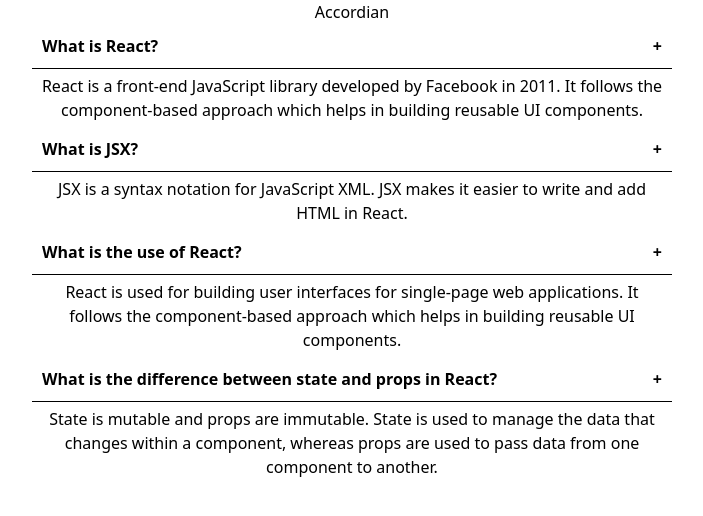
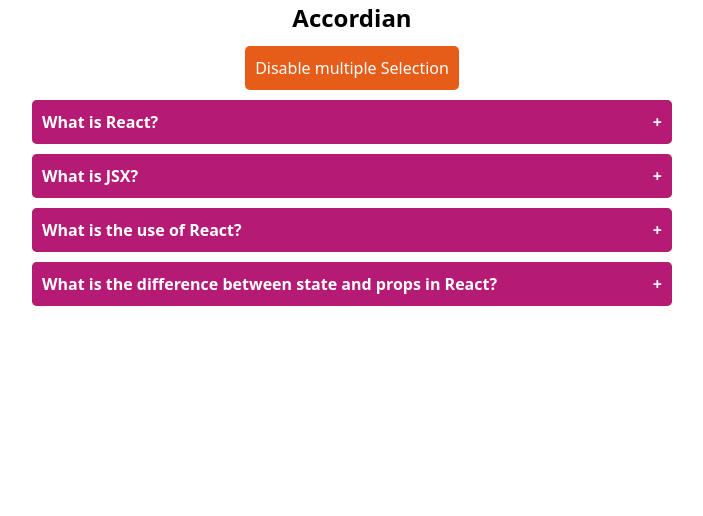
Before and after one commit to riefqialviansyah/case-component-react, a React (Vite) app: page / in a window 1280 px wide. Shown: the top 516 px of the page, without its empty margins (288-991 px from the left). Built offline with nearby package versions, Linux system fonts and the light colour scheme.

Commit message:
accordian component

```diff
--- a/src/components/accordian/accordian.jsx
+++ b/src/components/accordian/accordian.jsx
@@ -4,25 +4,87 @@
 
 export default function Accordian() {
   const [selected, setSelected] = useState(null);
+  const [arrSelected, setArrSelected] = useState([]); // for multiple selection
+  const [isMultiple, setIsMultiple] = useState(false); // for multiple selection
 
+  function handlerSingleSelection(id) {
+    if (selected === id) {
+      setSelected(null);
+    } else {
+      setSelected(id);
+    }
+  }
+
+  function handlerMultipleSelection(id) {
+    let cpyArrSelected = [...arrSelected];
+    const idxOfCurrentId = cpyArrSelected.indexOf(id);
+
+    if (idxOfCurrentId === -1) {
+      cpyArrSelected.push(id);
+    } else {
+      cpyArrSelected.splice(idxOfCurrentId, 1);
+    }
+
+    setArrSelected(cpyArrSelected);
+  }
+  console.log(selected, arrSelected, isMultiple);
   return (
     <>
       <div className="content">
         <h1 className="header">Accordian</h1>
-        {data &&
+        {isMultiple ? (
+          <>
+            <div
+              onClick={() => {
+                setIsMultiple(false);
+                setArrSelected([]);
+              }}
+              className="btn"
+            >
+              Allow Multiple Selection
+            </div>
+          </>
+        ) : (
+          <>
+            <div
+              onClick={() => {
+                setIsMultiple(true);
+                setSelected(null);
+              }}
+              className="btn"
+            >
+              Disable multiple Selection
+            </div>
+          </>
+        )}
+        {data && data.length > 0 ? (
           data.map((item) => {
             return (
               <div key={item.id} className="box-content">
-                <div className="box-question">
-                  <h3>{item.question}</h3>
+                <div
+                  onClick={() => {
+                    if (isMultiple) {
+                      handlerMultipleSelection(item.id);
+                    } else {
+                      handlerSingleSelection(item.id);
+                    }
+                  }}
+                  className="box-question"
+                >
+                  <h3 className="question">{item.question}</h3>
                   <span>+</span>
                 </div>
-                <div className="box-answer">
-                  <p>{item.answer}</p>
-                </div>
+                {selected === item.id || arrSelected.indexOf(item.id) != -1 ? (
+                  <div className="box-answer">
+                    <p>{item.answer}</p>
+                  </div>
+                ) : null}
               </div>
             );
-          })}
+          })
+        ) : (
+          <div>No data found</div>
+        )}
       </div>
     </>
   );
--- a/src/components/accordian/styles.css
+++ b/src/components/accordian/styles.css
@@ -1,24 +1,46 @@
+.header {
+  font-size: 1.5em;
+  font-weight: bold;
+}
+
 .content {
   display: flex;
   flex-direction: column;
   align-items: center;
   height: 100%;
+  gap: 10px;
+}
+
+.box-content {
+  width: 50%;
+  text-align: center;
+  background-color: #e65c19;
+  color: white;
+  border-radius: 5px;
 }
 
 .box-question {
   display: flex;
   flex-direction: row;
+  text-align: left;
   justify-content: space-between;
   padding: 10px;
   font-weight: bold;
-  border-bottom: 1px solid black;
-}
-
-.box-content {
-  width: 50%;
-  text-align: center;
+  cursor: pointer;
+  background-color: #b51b75;
+  border-radius: 5px;
 }
 
 .box-answer {
   padding: 5px;
+  text-align: left;
 }
+
+.btn {
+  background-color: #e65c19;
+  color: white;
+  padding: 10px;
+  border: none;
+  border-radius: 5px;
+  cursor: pointer;
+}
```
